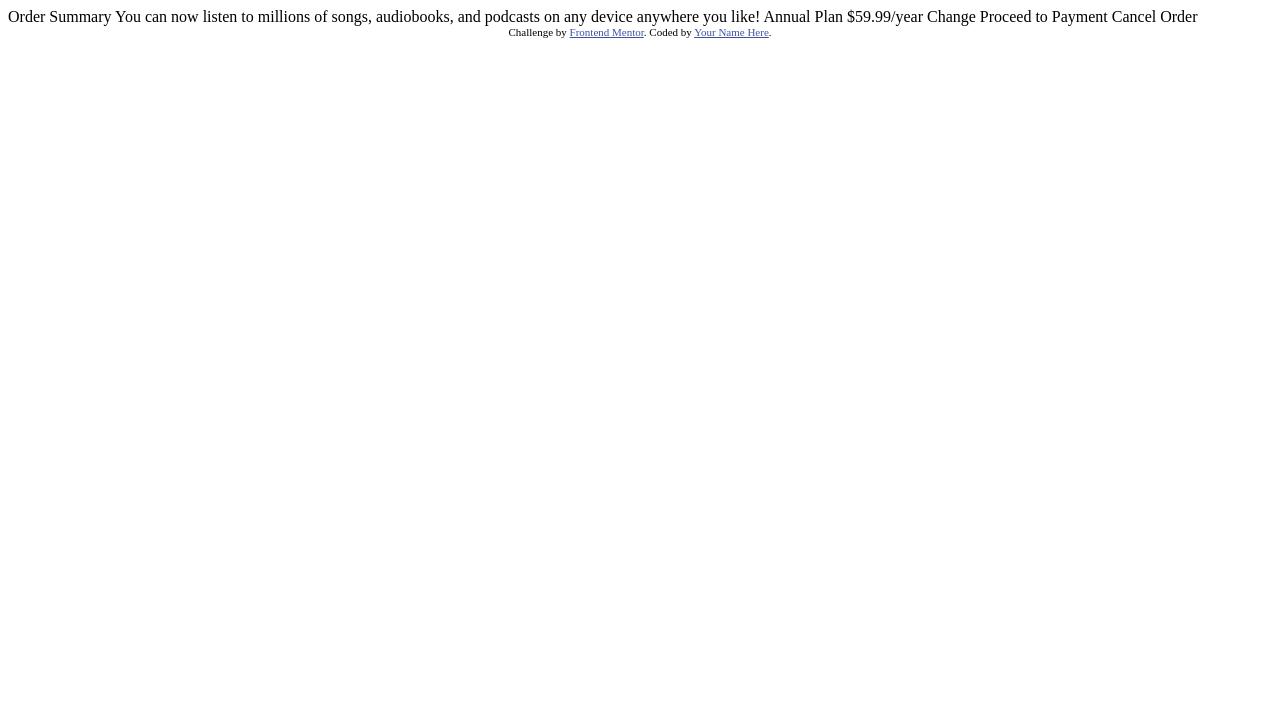
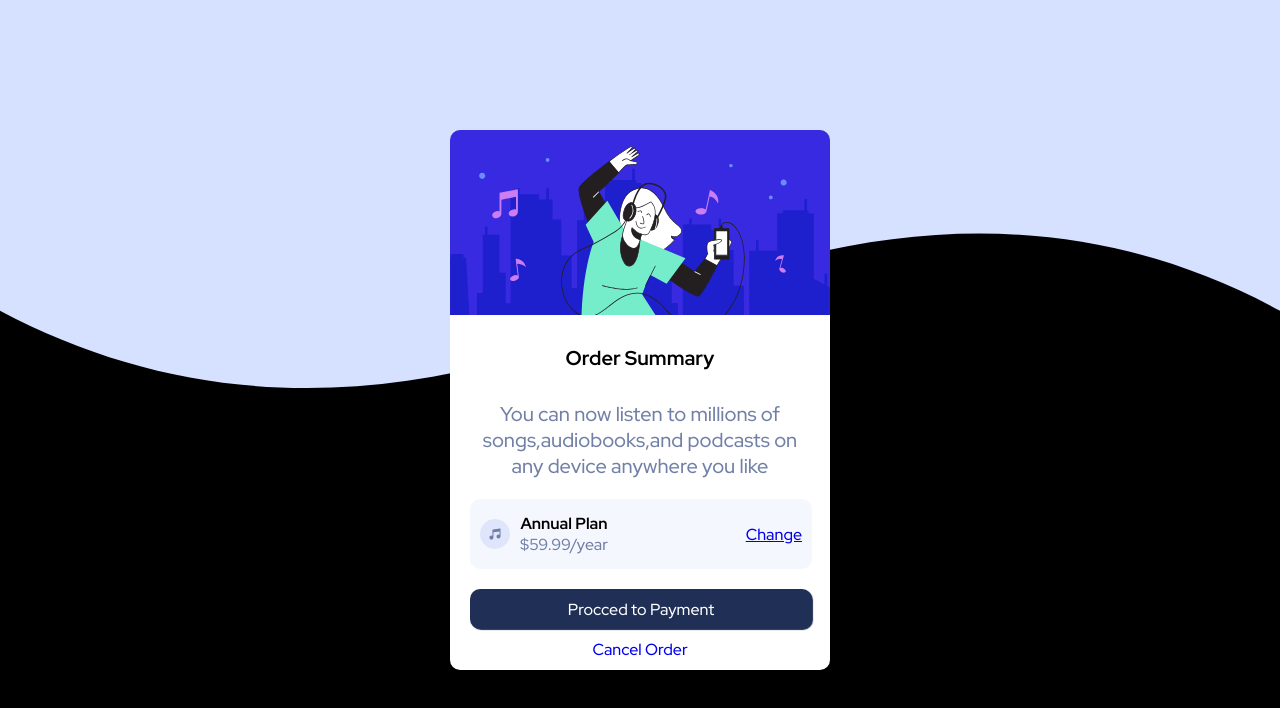
Before and after one commit to SamehElhady/order-summary-component-main, a plain HTML site: page index.html in a window 1280 px wide. Drawn offline with Linux system fonts and the light colour scheme.

Commit message:
miss background

```diff
--- a/index.html
+++ b/index.html
@@ -6,16 +6,157 @@
 
   <link rel="icon" type="image/png" sizes="32x32" href="./images/favicon-32x32.png">
 
+  <link rel="preconnect" href="https://fonts.googleapis.com">
+  <link rel="preconnect" href="https://fonts.gstatic.com" crossorigin>
+  <link href="https://fonts.googleapis.com/css2?family=Red+Hat+Display:wght@500;700;900&display=swap" rel="stylesheet">
+
+
   <title>Frontend Mentor | Order summary card</title>
 
   <!-- Feel free to remove these styles or customise in your own stylesheet 👍 -->
   <style>
+    *{
+      padding: 0px;
+      margin: 0px;
+      font-family: 'Red Hat Display', sans-serif;
+      font-size: 16px;
+     /* box-sizing: border-box; */
+    }
+
     .attribution { font-size: 11px; text-align: center; }
     .attribution a { color: hsl(228, 45%, 44%); }
+    /*body{
+      background: url("./images/pattern-background-desktop.svg");
+    } */
+    .root{
+      width: 100vw;
+      min-height: 100vh;
+      background-image: url("./images/pattern-background-desktop.svg");
+      background-color: black;
+      background-repeat: no-repeat;
+      background-size: contain;
+      display: flex;
+    }
+
+    .container{
+      width: 380px;
+      height: auto;
+      margin: auto;
+      display: flex;
+      text-align: center;
+      flex-direction: column;
+    }
+    .container img{
+      width: 100%;
+      border-top-left-radius: 10px;
+      border-top-right-radius: 10px;
+    }
+    .backgroundwhite{
+      background: white;
+      width: 100%;
+      height: 100%;
+      border-bottom-left-radius: 10px;
+      border-bottom-right-radius: 10px;
+      }
+    .mid{
+      margin: 30px;
+      margin-bottom: 10px;
+      font-size: 20px;
+    }
+    .third{
+      width: 90%;
+      height: 70px;
+      background:  hsl(225, 100%, 98%);
+      margin: 20px;
+      display: flex;
+      flex-direction: row;
+      border-radius: 10px;
+      justify-content: space-between ;
+
+    }
+    .third a{
+      margin-right: 10px;
+      font-size: 12px;
+    }
+    .third a:hover{
+      text-decoration: none;
+    }
+    .third1{
+      display: flex;
+    }
+    .third img{
+      width: 30px;
+      height: 30px;
+    }
+    .third span,.third a,.third img{
+      margin-left: 10px;
+      align-self: center;
+    }
+    .button{
+      background : hsl(223, 47%, 23%);
+      margin: 20px;
+      margin-bottom: 0px;
+      width: 90%;
+      height: 40px;
+      border-radius: 10px;
+      box-shadow: 1px 1px 1px hsl(223, 47%, 23%);
+      display: flex;
+      flex-direction: column;
+      align-items: flex-end;
+    }
+    .button a{
+      color: white;
+      text-decoration: none;
+      align-self: center;
+      margin: auto;
+    }
+    .button a:hover{
+      cursor: pointer;
+    }
+    .slice6 {
+      margin-bottom: 10px;
+      margin-top:10px;
+    }
+    .slice6 a{
+      text-decoration: none;
+    }
+    @media only screen and (max-width:375px) {
+      .root{
+        background: url("./images/pattern-background-mobile.svg");
+        background-color: black;
+      }
+      .container{
+        width: 310px;
+      }
+
+    }
   </style>
 </head>
 <body>
-
+  <div class="root">
+    <div class="container">
+      <img src="./images/illustration-hero.svg" alt="hero">
+      <div class="backgroundwhite">
+          <h3 class="mid">Order Summary</h3>
+          <p class="mid" style="color:hsl(224, 23%, 55%);">You can now listen to millions of songs,audiobooks,and podcasts on any device anywhere you like </p>
+          <div class="third">
+            <div class="third1">
+              <img src="./images/icon-music.svg" alt="icon">
+              <span><h3>Annual Plan</h3><p style="color: hsl(224, 23%, 55%);">$59.99/year</p></span>
+            </div>
+            <a href="#"><p>Change</p></a>
+          </div>
+          <div>
+            <!--<button  class="button"><p style="margin: 10px; color:white">Procced to Payment</p></button>   -->
+            <div class="button">
+              <a href="#">Procced to Payment</a>
+            </div>
+            <div class="slice6"><a href="#">Cancel Order</a></div>
+          </div>
+      </div>
+    </div>
+  </div>
+  <!--
   Order Summary
 
   You can now listen to millions of songs, audiobooks, and podcasts on any
@@ -32,6 +173,6 @@
   <div class="attribution">
     Challenge by <a href="https://www.frontendmentor.io?ref=challenge" target="_blank">Frontend Mentor</a>.
     Coded by <a href="#">Your Name Here</a>.
-  </div>
+  </div>  -->
 </body>
 </html>
```
